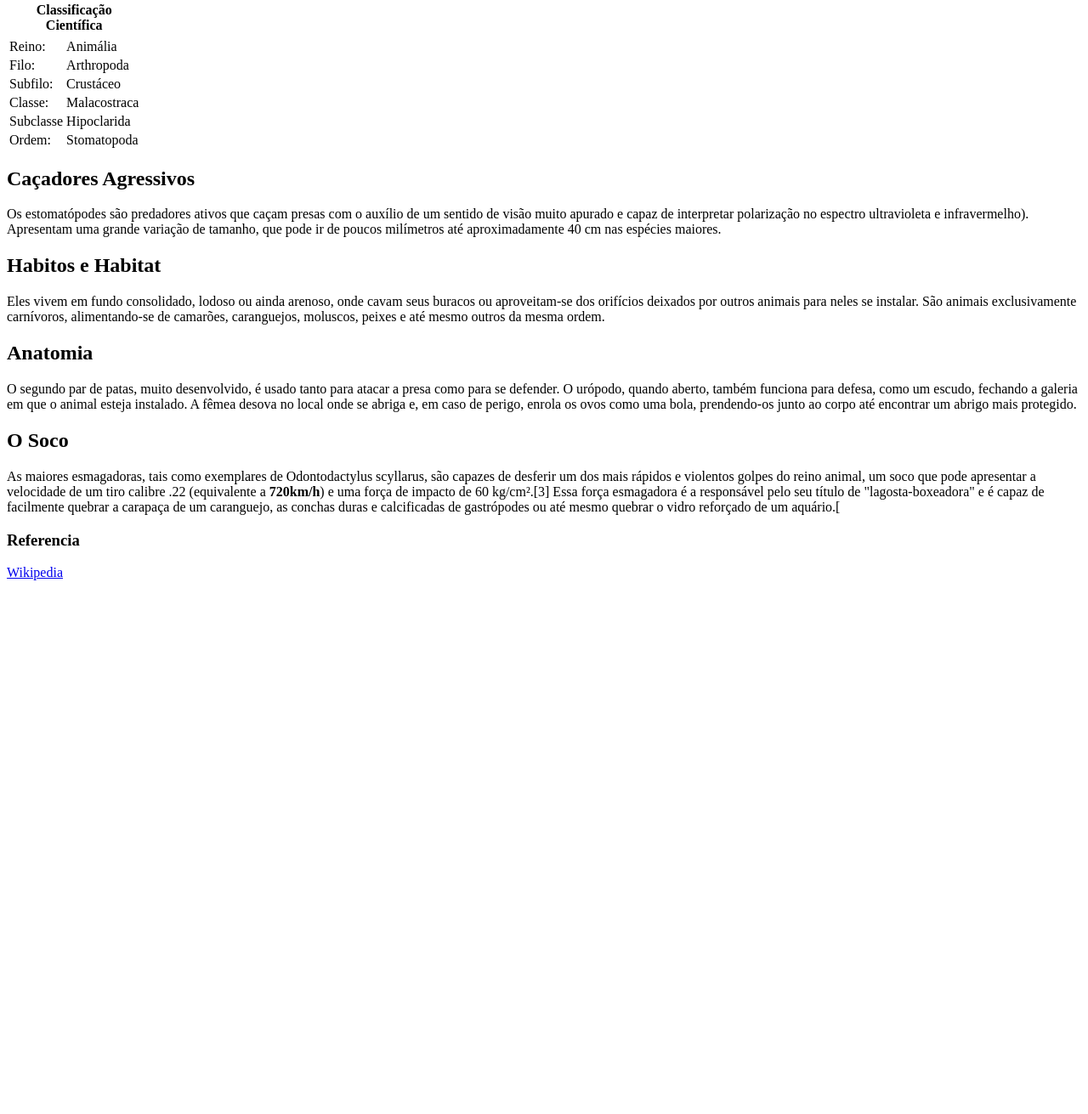
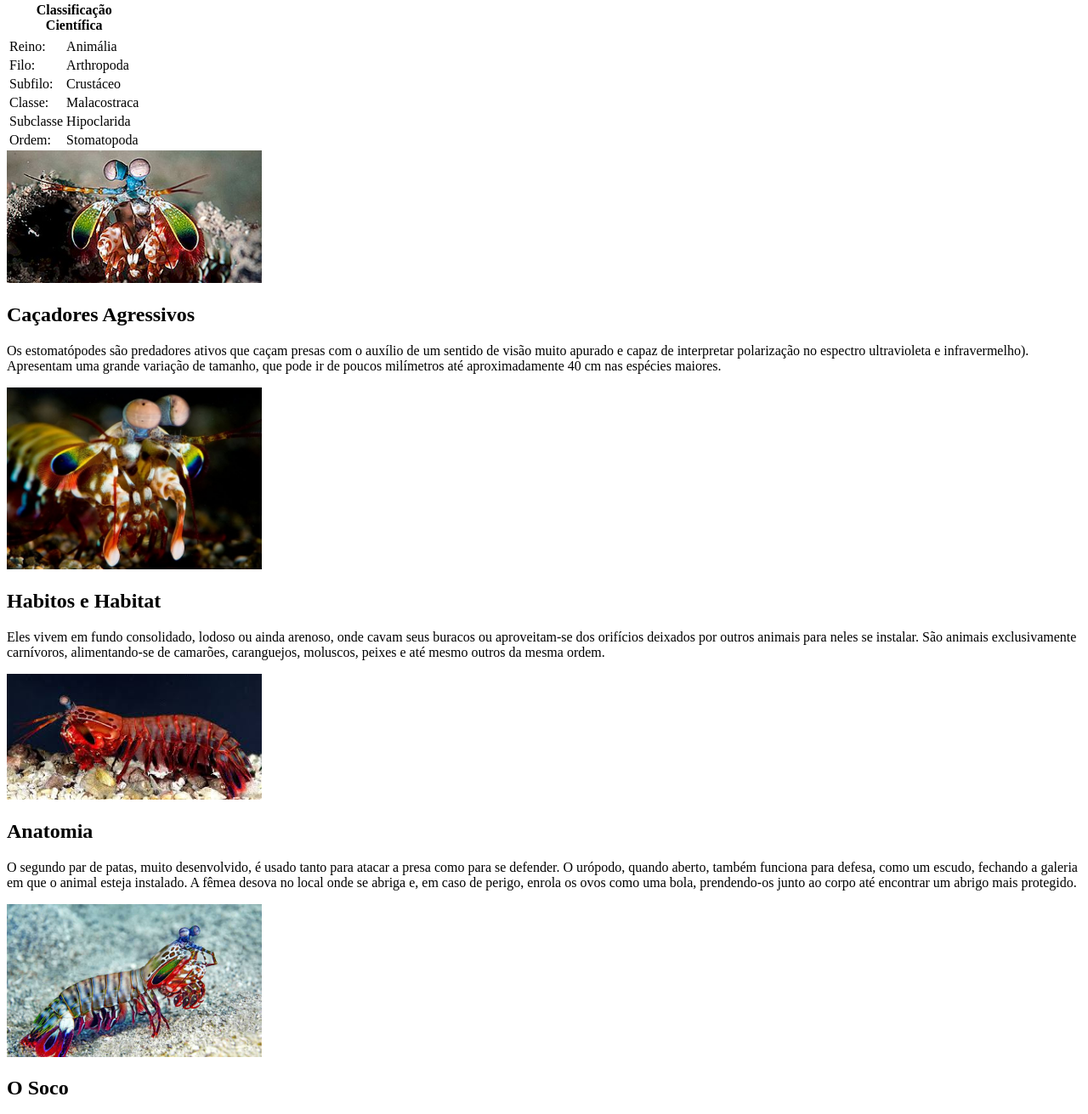
Before and after one commit to Jorge-William/trybe-exercises, a plain HTML site: page exercises/3-4/index.html in a window 1280 px wide. Shown: the part 279-1590 px from the top of the page at 85% size. Before the commit the page ends 978 px from the top, so only its background shows below. Drawn offline with Linux system fonts and the light colour scheme.

Commit message:
Adcionando as fotos dos artigos

```diff
--- a/exercises/3-4/index.html
+++ b/exercises/3-4/index.html
@@ -57,6 +57,7 @@
         </table>
       </section>
       <section>
+        <img src="1.jpg" width="300px">
         <h2>Caçadores Agressivos</h2>
         <p>
           Os estomatópodes são predadores ativos que caçam presas com o auxílio
@@ -67,6 +68,7 @@
         </p>
       </section>
       <section>
+          <img src="2.jpg" width="300px">
         <h2>Habitos e Habitat</h2>
         <p>
           Eles vivem em fundo consolidado, lodoso ou ainda arenoso, onde cavam
@@ -77,6 +79,7 @@
         </p>
       </section>
       <section>
+          <img src="3.jpg" width="300px">
         <h2>Anatomia</h2>
         <p>
           O segundo par de patas, muito desenvolvido, é usado tanto para atacar
@@ -88,6 +91,7 @@
         </p>
       </section>
       <section>
+          <img src="4.jpg" width="300px">
         <h2>O Soco</h2>
         <p>
           As maiores esmagadoras, tais como exemplares de Odontodactylus
```
Also changed, not shown: exercises/3-4/1.jpg (added), exercises/3-4/2.jpg (added), exercises/3-4/3.jpg (added), exercises/3-4/4.jpg (added).
